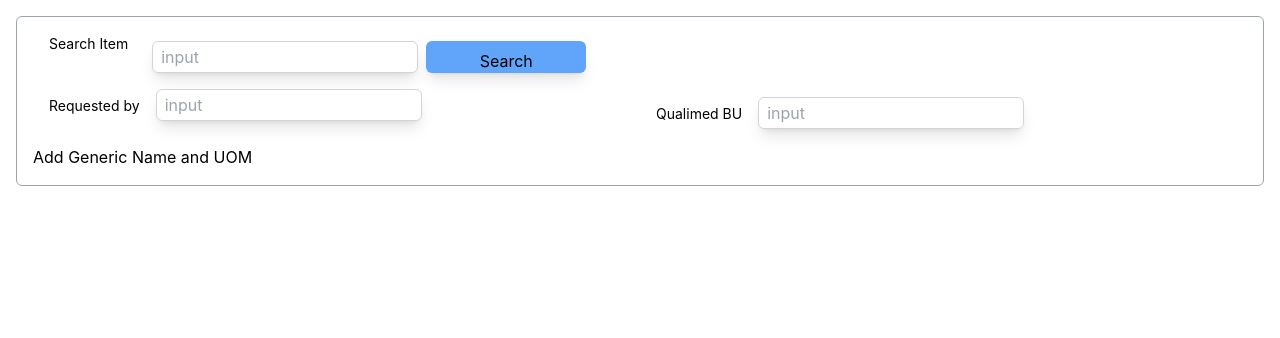
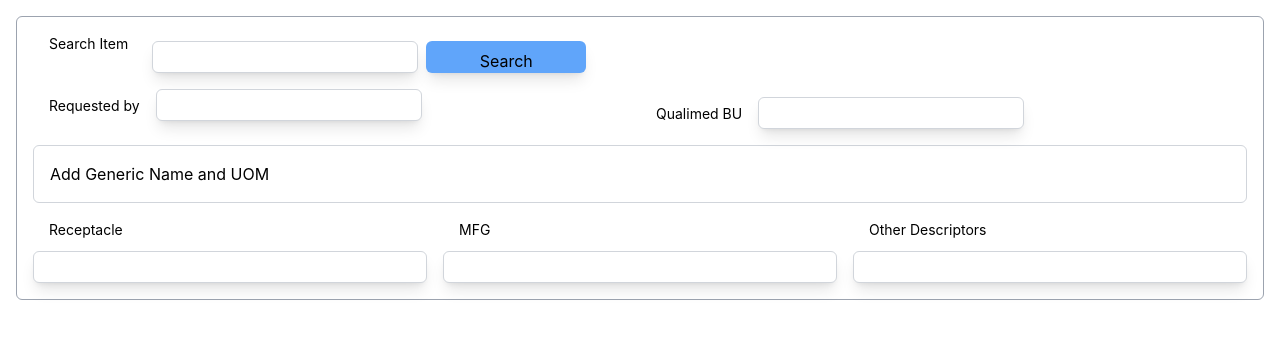
Before and after one commit to whealthway/requestitem, a React (Create React App) app in the folder frontend/: page / in a window 1280 px wide. Shown: the top 338 px of the page. Built offline with nearby package versions, Linux system fonts and the light colour scheme.

Commit message:
add new fields

```diff
--- a/frontend/src/components/custom/InputField.jsx
+++ b/frontend/src/components/custom/InputField.jsx
@@ -1,12 +1,14 @@
 import React from 'react'
 
-const InputField = () => {
+const InputField = ({type, name, value, onchange, placeholder=''}) => {
   return (
       <input
-        type='text'
-        placeholder='input'
-        id='search_item'
-        name='search_item'
+        type={type}
+        placeholder={placeholder}
+        id={name}
+        name={name}
+        value={value}
+        onChange={onchange}
         className='h-8 w-50 p-2 text-[16px] outline-none border border-gray-300 shadow-lg rounded-md'>
       </input>
   )
--- a/frontend/src/components/page/CreateRequestItem.jsx
+++ b/frontend/src/components/page/CreateRequestItem.jsx
@@ -27,6 +27,20 @@ const CreateRequestItem = () => {
       </Grid>
       {/* <ItemName /> */}
       <TestAddField />
+      <div className='grid grid-cols-3 gap-4'>
+        <div className='grid'>
+          <Label label_name={"Receptacle"} />
+          <InputField />
+        </div>
+        <div className='grid'>
+          <Label label_name={"MFG"} />
+          <InputField />
+        </div>
+        <div className='grid'>
+          <Label label_name={"Other Descriptors"} />
+          <InputField />
+        </div>
+      </div>
     </div>
   )
 }
--- a/frontend/src/components/page/TestAddField.jsx
+++ b/frontend/src/components/page/TestAddField.jsx
@@ -1,5 +1,6 @@
 import React, { useState } from 'react';
 import Label from '../custom/Label';
+import InputField from '../custom/InputField';
 
 const TestAddField = () => {
   const [fields, setFields] = useState([]);
@@ -19,12 +20,12 @@ const TestAddField = () => {
   };
 
   return (
-    <div>
+    <div className='space-y-2 p-4 border border-gray-300 rounded-md'>
       <button onClick={addFields} disabled={fields.length + 1<=5?false:true}>Add Generic Name and UOM</button>
       {fields.map((field, index) => (
         <div key={field.id}>
           <Label label_name={`Generic Name ${index + 1}`} />
-          <input
+          <InputField
             type="text"
             name="value1"
             value={field.value1}
@@ -32,7 +33,7 @@ const TestAddField = () => {
             placeholder={`Field ${index}`}
           />
           <Label label_name={`Measure ${index + 1}`} />
-          <input
+          <InputField
             type="text"
             name="value2"
             value={field.value2}
@@ -40,7 +41,7 @@ const TestAddField = () => {
             placeholder={`Field ${index}`}
           />
           <Label label_name={`UOM ${index + 1}`} />
-          <input
+          <InputField
             type="text"
             name="value3"
             value={field.value3}
```
